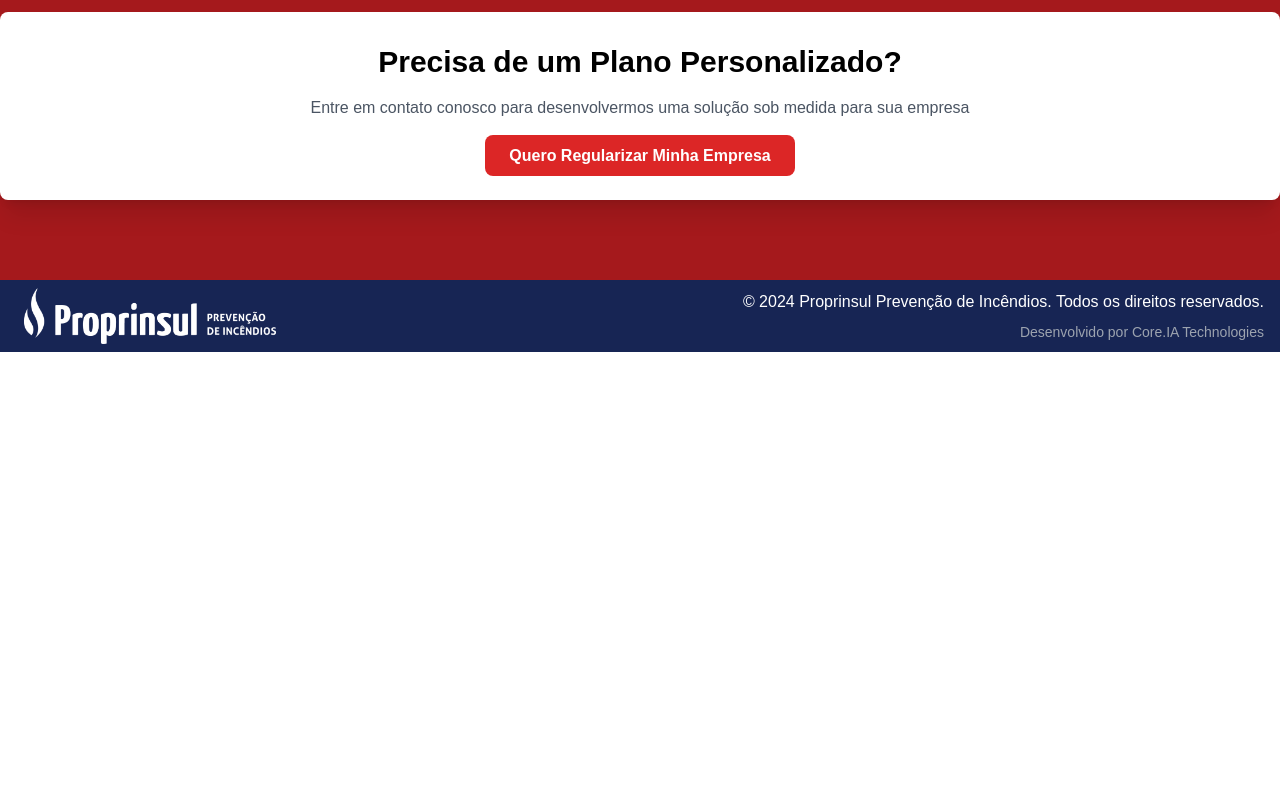
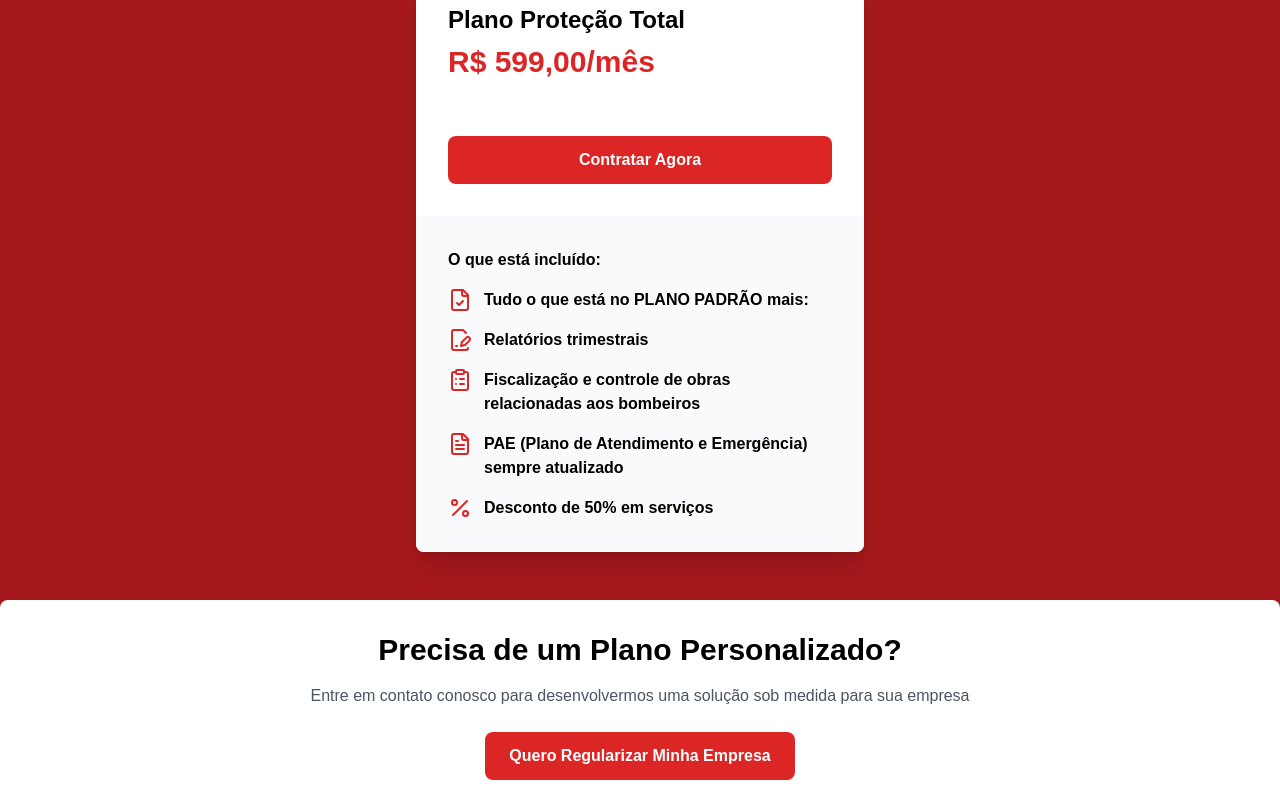
Before and after one commit to JoaoLuiz92/ProprinsulNew, a React (Vite) app: page /plans in a window 1280 px wide. Shown: the part 1500-2300 px from the top of the page. Before the commit the page ends 1852 px from the top, so only its background shows below. Built offline with nearby package versions, Linux system fonts and the light colour scheme; a web font is replaced by a local one.

Commit message:
ajuste resposividade

```diff
--- a/src/App.tsx
+++ b/src/App.tsx
@@ -515,7 +515,7 @@ function App() {
                 href="https://proprinsul.webnode.page/"
                 target='_blank'
                 rel="noopener noreferrer"
-                className="bg-red-600 m-8 hover:bg-red-700 text-white px-6 py-3 rounded-lg font-semibold font-aller transition duration-300"
+                className="inline-block bg-red-600 hover:bg-red-700 text-white px-6 py-3 rounded-lg font-semibold font-aller transition duration-300"
               >
                 Clique aqui para acessar a Zona Segura
               </a>
--- a/src/Plans.tsx
+++ b/src/Plans.tsx
@@ -185,8 +185,11 @@ function Plans() {
         >
           Planos
         </Link>
-         <Link to="/blog" className="text-white hover:text-red-600 capitalize">
-               Blog
+        <Link
+          to="/blog"
+          className="block w-full text-left text-white hover:text-red-600 capitalize"
+        >
+          Blog
         </Link>
         {['Serviços', 'Clientes', 'Contato'].map((item) => (
           <Link
@@ -201,7 +204,7 @@ function Plans() {
         ))}
             <Link
               to="https://proprinsul.webnode.page/"
-              className="text-white hover:text-red-600 capitalize font-aller"
+              className="block w-full text-left text-white hover:text-red-600 capitalize"
               target="_blank"
               rel="noopener noreferrer"
             >
@@ -220,7 +223,7 @@ function Plans() {
             <h2 className="text-5xl font-bold font-aller text-center mb-12 text-white">
               Quanto custa uma interdição na sua empresa?
             </h2>
-            <div className="flex md:flex-row justify-center items-center gap-x-12">
+              <div className="flex flex-col md:flex-row justify-center items-center gap-12 px-4">
               {/* Bloco Branco com a Lista de Problemas */}
               <div className="bg-white rounded-lg shadow-lg p-10 flex-1 min-h-[300px] max-w-lg md:max-w-xl">
                 <ul className="space-y-6 text-gray-800 font-aller font-bold text-lg">
@@ -264,8 +267,8 @@ function Plans() {
         </p>
     </div>
     {/* Plans Grid */}
-    <div className="flex justify-center gap-8 mb-12">
-      {plans.map((plan, index) => (
+      <div className="flex flex-wrap justify-center gap-8 mb-12 px-4">
+        {plans.map((plan, index) => (
         <div
           key={index}
           className="bg-white rounded-lg shadow-xl overflow-hidden transform transition duration-300 hover:scale-105 w-full max-w-md"
@@ -307,7 +310,7 @@ function Plans() {
                 href="https://wa.me/555332255270"
                 target="_blank"
                 rel="noopener noreferrer"
-                className="bg-red-600 m-8 hover:bg-red-700 text-white px-6 py-3 rounded-lg font-semibold font-aller transition duration-300"
+                className="inline-block bg-red-600 hover:bg-red-700 text-white px-6 py-3 rounded-lg font-semibold font-aller transition duration-300"
               >
                 Quero Regularizar Minha Empresa
               </a>
```
